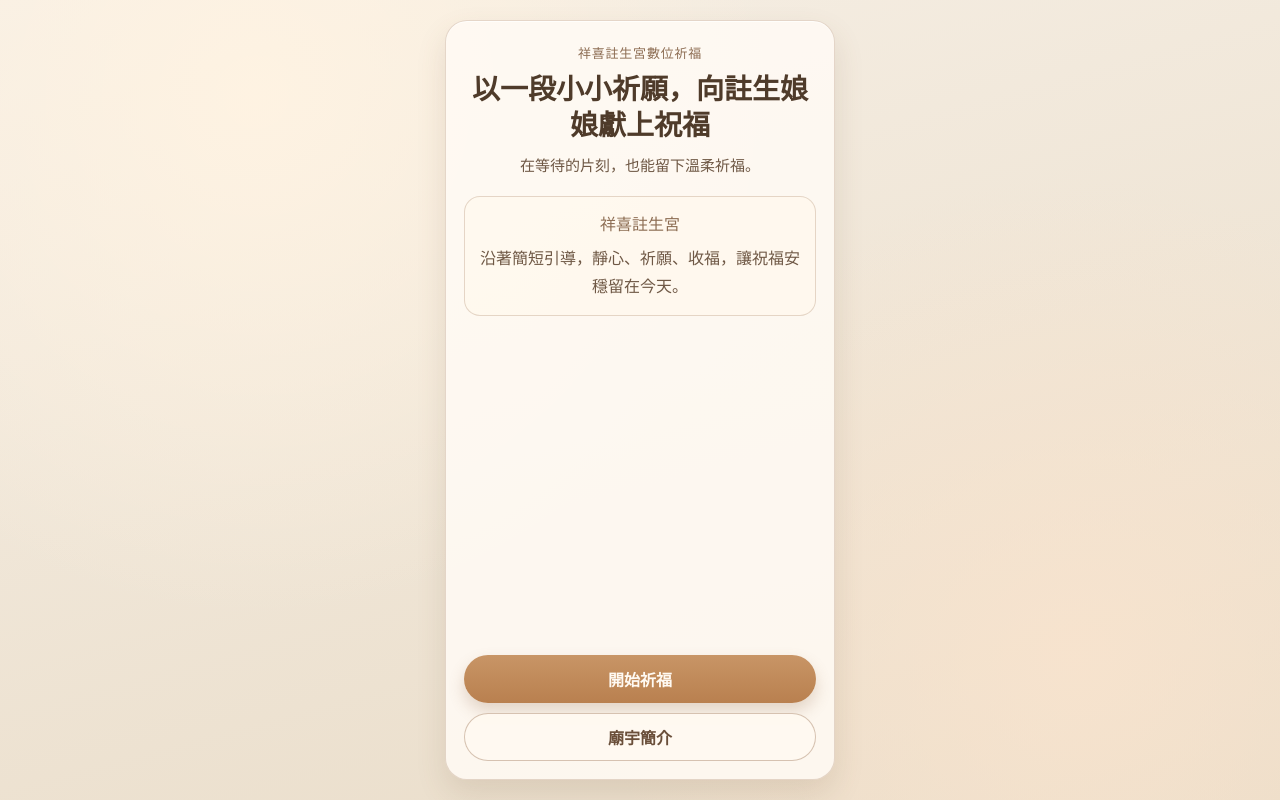
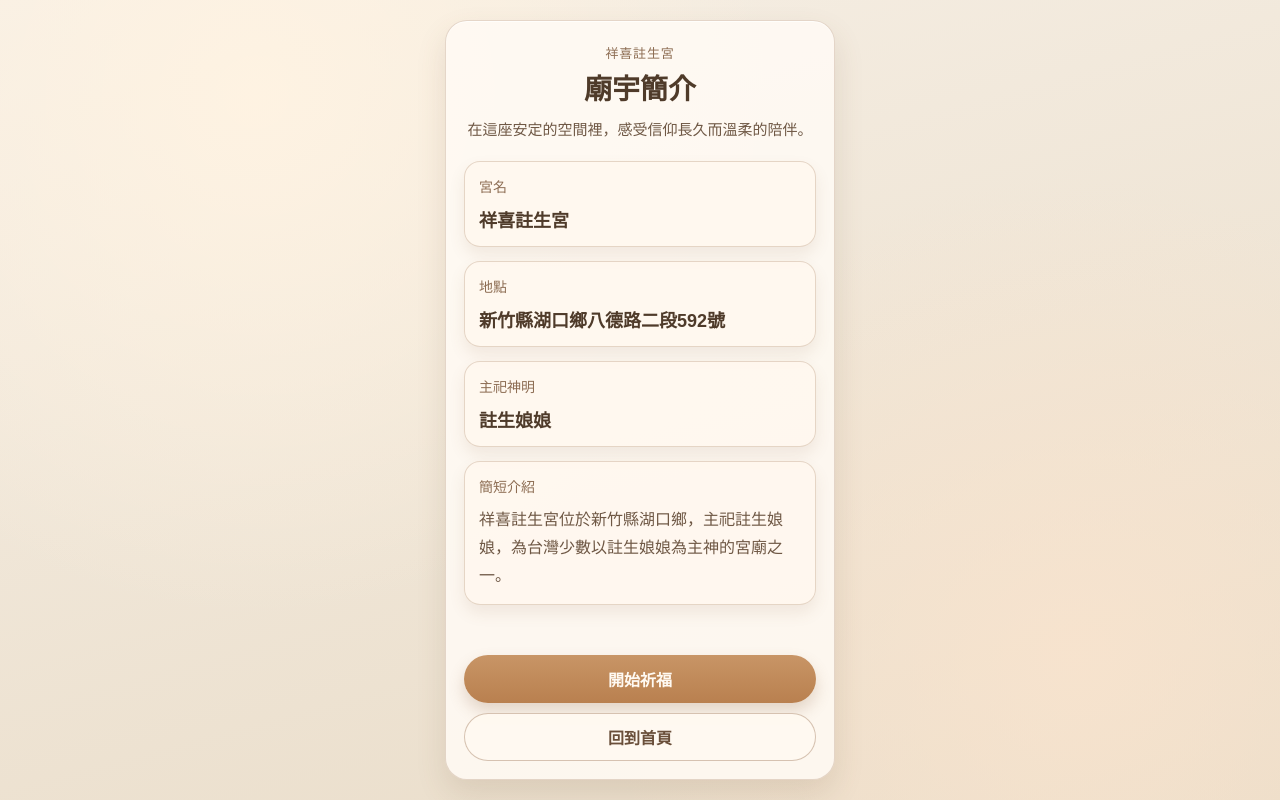
Before and after one commit to Pengcc77/temple, a Vue app: page /about in a window 1280 px wide. Before the commit this address led to /. Built offline with nearby package versions, Linux system fonts and the light colour scheme.

Commit message:
feat: connect story/about routes and complete core flow

```diff
--- /dev/null
+++ b/src/pages/AboutPage.vue
@@ -0,0 +1,71 @@
+<template>
+  <PageShell
+    aria-label="廟宇簡介"
+    step="祥喜註生宮"
+    title="廟宇簡介"
+    subtitle="在這座安定的空間裡，感受信仰長久而溫柔的陪伴。"
+  >
+    <SectionCard class="u-stack-sm">
+      <p class="label">宮名</p>
+      <p class="value">{{ templeInfo.name }}</p>
+    </SectionCard>
+
+    <SectionCard class="u-stack-sm">
+      <p class="label">地點</p>
+      <p class="value">{{ templeInfo.location }}</p>
+    </SectionCard>
+
+    <SectionCard class="u-stack-sm">
+      <p class="label">主祀神明</p>
+      <p class="value">{{ templeInfo.mainDeity }}</p>
+    </SectionCard>
+
+    <SectionCard class="u-stack-sm">
+      <p class="label">簡短介紹</p>
+      <p class="desc">{{ templeInfo.description }}</p>
+    </SectionCard>
+
+    <template #footer>
+      <div class="u-stack-sm">
+        <TempleButton variant="primary" @click="goWish">開始祈福</TempleButton>
+        <TempleButton variant="secondary" @click="goHome">回到首頁</TempleButton>
+      </div>
+    </template>
+  </PageShell>
+</template>
+
+<script setup>
+import { useRouter } from 'vue-router'
+import PageShell from '../components/ui/PageShell.vue'
+import SectionCard from '../components/ui/SectionCard.vue'
+import TempleButton from '../components/ui/TempleButton.vue'
+import { templeInfo } from '../data/templeInfo'
+
+const router = useRouter()
+
+function goWish() {
+  router.push('/wish')
+}
+
+function goHome() {
+  router.push('/')
+}
+</script>
+
+<style scoped>
+.label {
+  font-size: var(--font-sm);
+  color: var(--color-text-muted);
+}
+
+.value {
+  font-size: var(--font-lg);
+  color: var(--color-text);
+  font-weight: 600;
+}
+
+.desc {
+  color: var(--color-text-soft);
+  line-height: 1.75;
+}
+</style>
--- a/src/pages/HomePage.vue
+++ b/src/pages/HomePage.vue
@@ -32,7 +32,7 @@ function startBlessing() {
 }
 
 function goToAbout() {
-  console.log('go to about')
+  router.push('/about')
 }
 </script>
 
--- a/src/pages/NodePurifyPage.vue
+++ b/src/pages/NodePurifyPage.vue
@@ -107,7 +107,7 @@ function stopHold() {
 function acceptBlessing() {
   if (!isLit.value) return
   blessingStore.setBlessingMessage(BLESSING_TEXT)
-  router.push('/result')
+  router.push('/journey/story')
 }
 
 const statusText = computed(() => {
--- a/src/pages/NodeStoryPage.vue
+++ b/src/pages/NodeStoryPage.vue
@@ -102,8 +102,7 @@ function toggleCard(id) {
 }
 
 function goNext() {
-  const hasBlessingRoute = router.getRoutes().some((route) => route.path === '/journey/blessing')
-  router.push(hasBlessingRoute ? '/journey/blessing' : '/result')
+  router.push('/result')
 }
 </script>
 
--- a/src/router/index.js
+++ b/src/router/index.js
@@ -3,13 +3,17 @@ import HomePage from '../pages/HomePage.vue'
 import WishSelectPage from '../pages/WishSelectPage.vue'
 import ReminderPage from '../pages/ReminderPage.vue'
 import NodePurifyPage from '../pages/NodePurifyPage.vue'
+import NodeStoryPage from '../pages/NodeStoryPage.vue'
 import ResultPage from '../pages/ResultPage.vue'
+import AboutPage from '../pages/AboutPage.vue'
 
 const routes = [
   { path: '/', name: 'home', component: HomePage },
+  { path: '/about', name: 'about', component: AboutPage },
   { path: '/wish', name: 'wish', component: WishSelectPage },
   { path: '/reminder', name: 'reminder', component: ReminderPage },
   { path: '/journey/purify', name: 'journey-purify', component: NodePurifyPage },
+  { path: '/journey/story', name: 'journey-story', component: NodeStoryPage },
   { path: '/result', name: 'result', component: ResultPage },
   { path: '/:pathMatch(.*)*', redirect: '/' },
 ]
```
